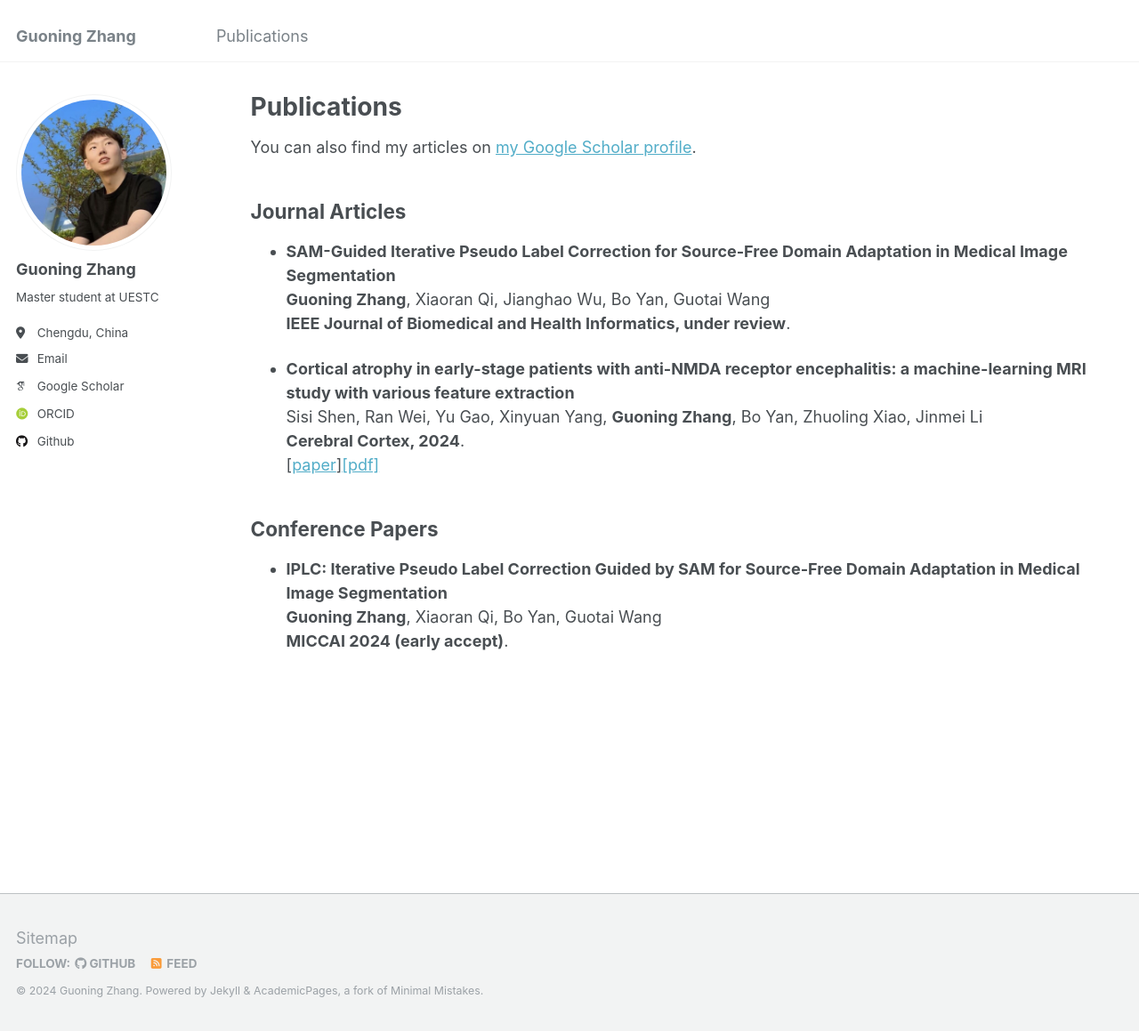
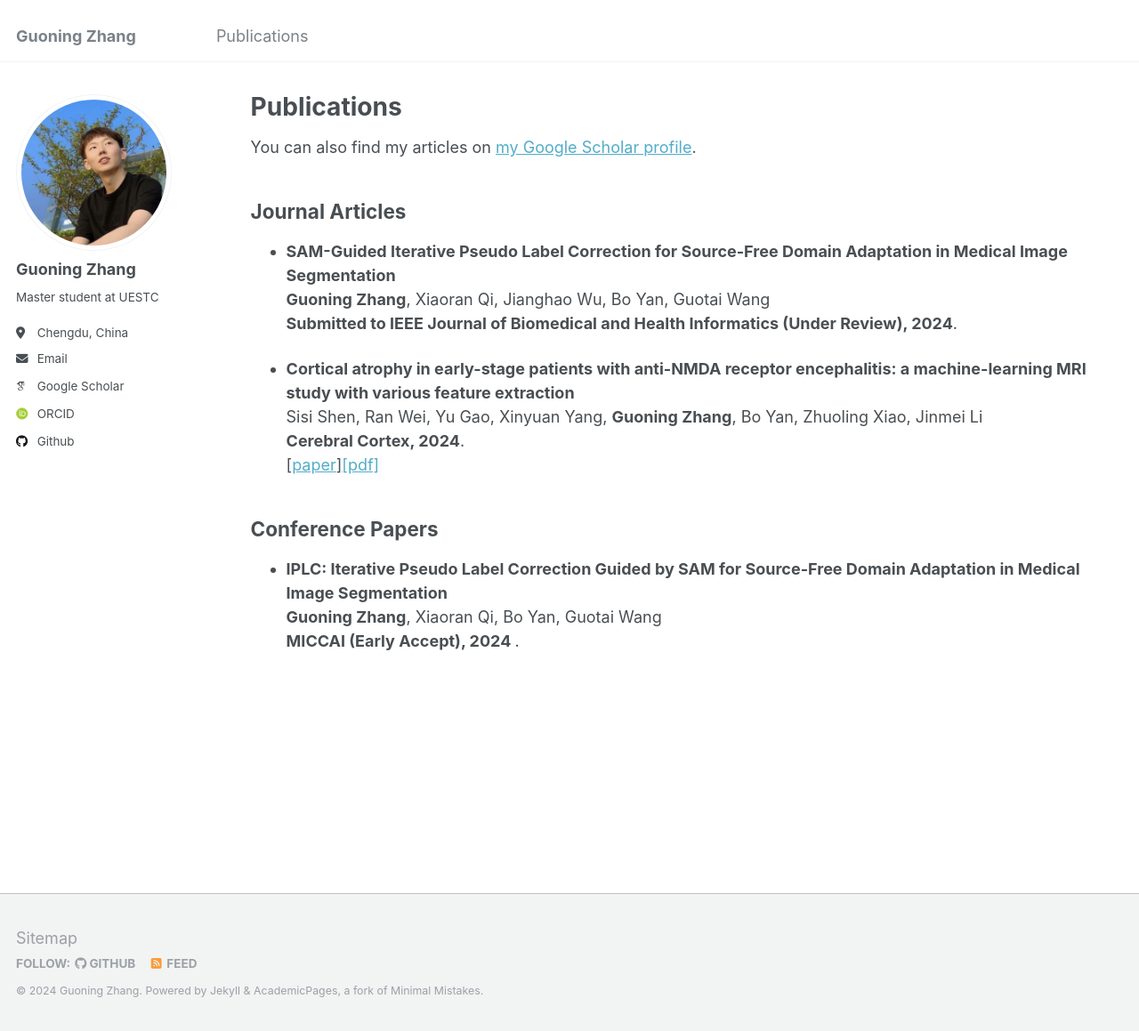
Before and after one commit to GuoningZhang/GuoningZhang.github.io, a Jekyll site: the page built from _pages/publications.md, in a window 1280 px wide and 1159 px high. Shown: the whole window at 89% size. Built offline with Jekyll 4.4.1, drawn with Linux system fonts in a browser that asks for light colours; some web fonts are replaced.

Commit message:
Update publications.md

```diff
--- a/_pages/publications.md
+++ b/_pages/publications.md
@@ -11,7 +11,7 @@ author_profile: true
 ## Journal Articles
   * <b>SAM-Guided Iterative Pseudo Label Correction for Source-Free Domain Adaptation in Medical Image Segmentation</b> <br>
   <b>Guoning Zhang</b>, Xiaoran Qi, Jianghao Wu, Bo Yan, Guotai Wang <br>
-  <b>IEEE Journal of Biomedical and Health Informatics, under review</b>.<br>
+  <b>Submitted to IEEE Journal of Biomedical and Health Informatics (Under Review), 2024</b>.<br>
 
   * <b>Cortical atrophy in early-stage patients with anti-NMDA receptor encephalitis: a machine-learning MRI study with various feature extraction</b> <br>
     Sisi Shen, Ran Wei, Yu Gao, Xinyuan Yang, <b>Guoning Zhang</b>, Bo Yan, Zhuoling Xiao, Jinmei Li <br>
@@ -21,4 +21,4 @@ author_profile: true
 ## Conference Papers
 * <b>IPLC: Iterative Pseudo Label Correction Guided by SAM for Source-Free Domain Adaptation in Medical Image Segmentation</b> <br>
   <b>Guoning Zhang</b>, Xiaoran Qi, Bo Yan, Guotai Wang<br>
-  <b>MICCAI 2024 (early accept)</b>.<br>
+  <b>MICCAI (Early Accept), 2024 </b>.<br>
```
